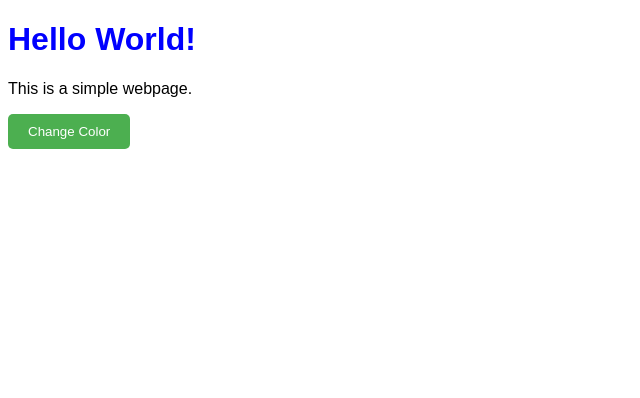
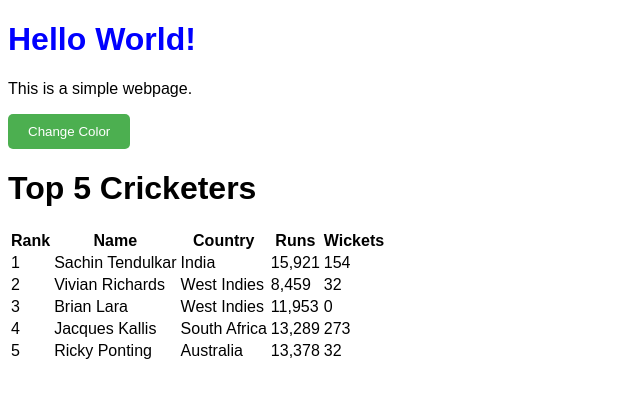
Before and after one commit to RohanSingh644/experiment, a plain HTML site: page index.html in a window 1280 px wide. Shown: the whole page, without its empty margins (0-640 px from the left). Drawn offline with Linux system fonts and the light colour scheme.

Commit message:
added table

```diff
--- a/index.html
+++ b/index.html
@@ -8,6 +8,51 @@
   <h1 id="heading">Hello World!</h1>
   <p id="paragraph">This is a simple webpage.</p>
   <button id="button">Change Color</button>
+  <h1>Top 5 Cricketers</h1>
+  <table>
+    <tr>
+      <th>Rank</th>
+      <th>Name</th>
+      <th>Country</th>
+      <th>Runs</th>
+      <th>Wickets</th>
+    </tr>
+    <tr>
+      <td>1</td>
+      <td>Sachin Tendulkar</td>
+      <td>India</td>
+      <td>15,921</td>
+      <td>154</td>
+    </tr>
+    <tr>
+      <td>2</td>
+      <td>Vivian Richards</td>
+      <td>West Indies</td>
+      <td>8,459</td>
+      <td>32</td>
+    </tr>
+    <tr>
+      <td>3</td>
+      <td>Brian Lara</td>
+      <td>West Indies</td>
+      <td>11,953</td>
+      <td>0</td>
+    </tr>
+    <tr>
+      <td>4</td>
+      <td>Jacques Kallis</td>
+      <td>South Africa</td>
+      <td>13,289</td>
+      <td>273</td>
+    </tr>
+    <tr>
+      <td>5</td>
+      <td>Ricky Ponting</td>
+      <td>Australia</td>
+      <td>13,378</td>
+      <td>32</td>
+    </tr>
+  </table>
   <script src="script.js"></script>
 </body>
 </html>
```
